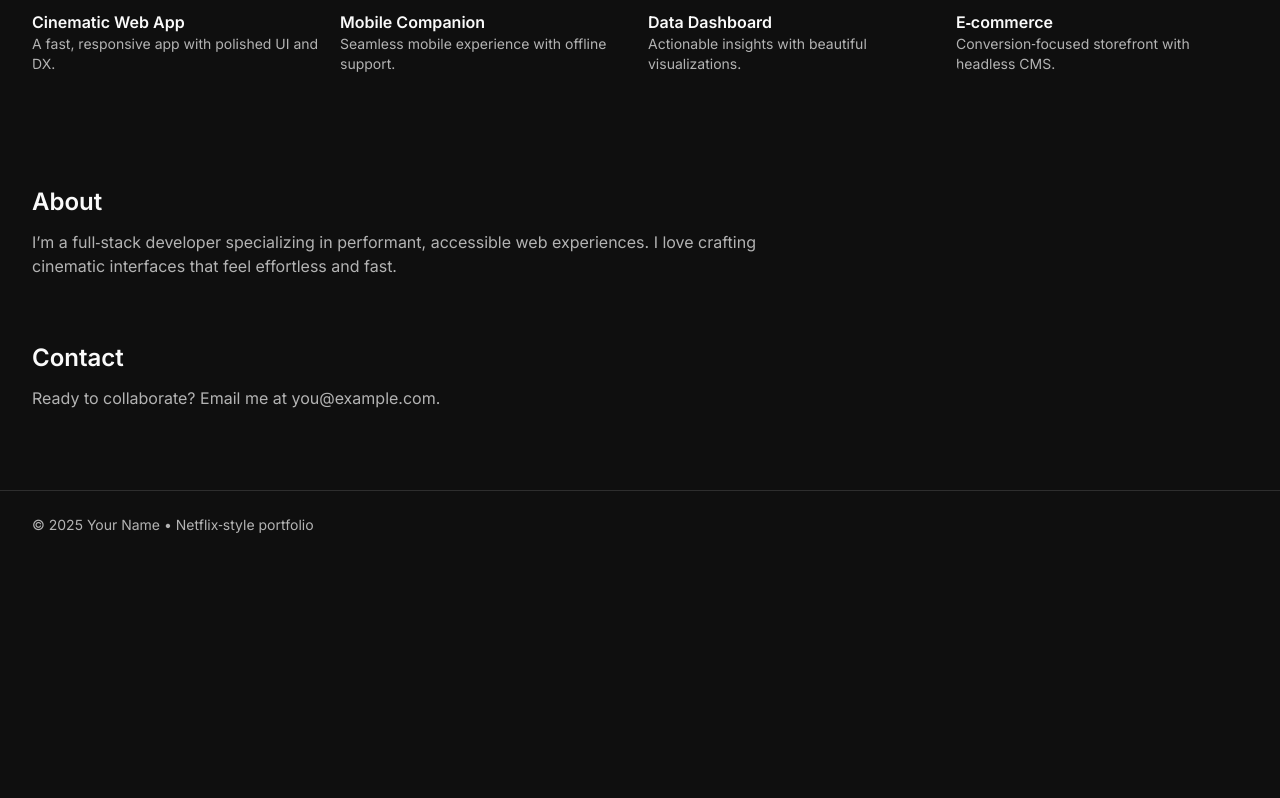
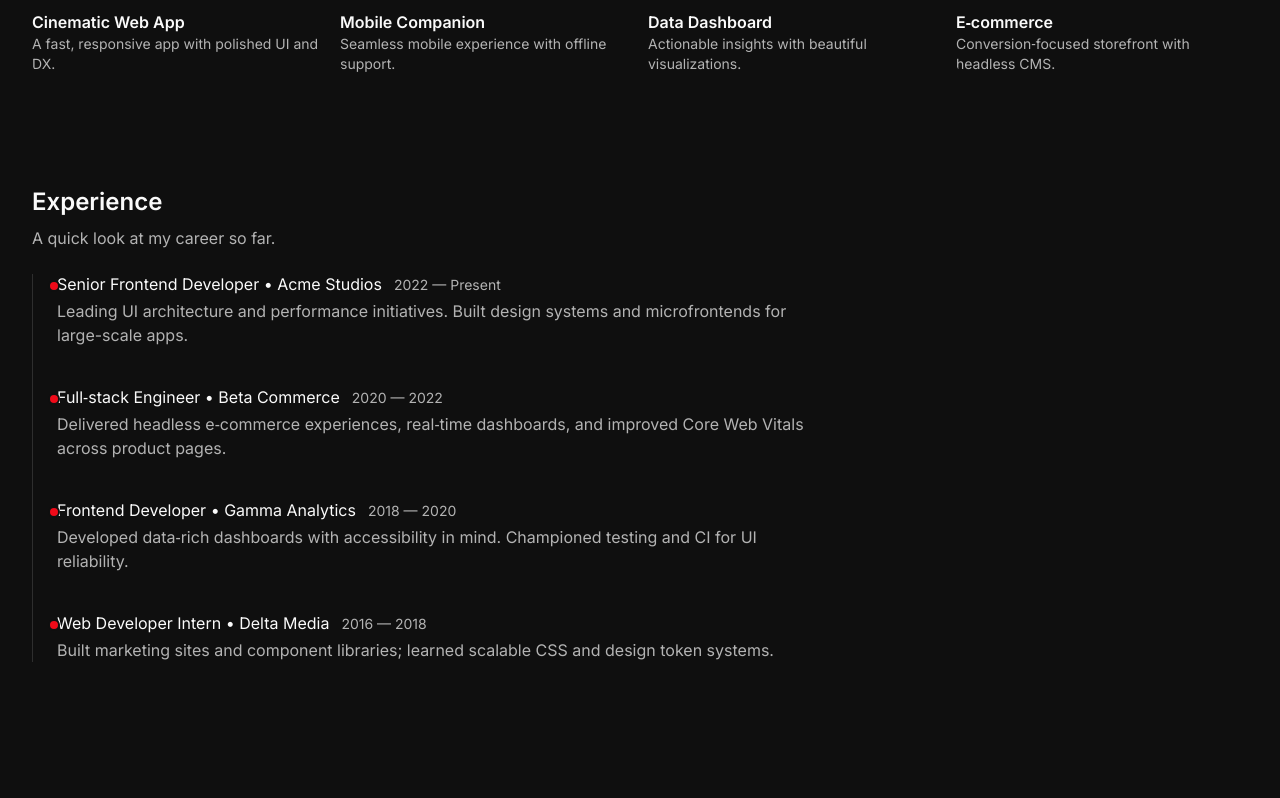
Before and after one commit to awesome-dev-commits/my-cinematic-folio, a React (Vite) app: page / in a window 1280 px wide. Shown: the part 742-1540 px from the top of the page. Before the commit the page ends 1301 px from the top, so only its background shows below. Built offline with nearby package versions, Linux system fonts and the light colour scheme.

Commit message:
Add work experience section
Add a new section to the portfolio website to display work experience in a timeline format.

```diff
--- /dev/null
+++ b/src/components/sections/ExperienceTimeline.tsx
@@ -0,0 +1,68 @@
+import React from "react";
+
+ type ExperienceItem = {
+  role: string;
+  company: string;
+  period: string;
+  description: string;
+};
+
+const items: ExperienceItem[] = [
+  {
+    role: "Senior Frontend Developer",
+    company: "Acme Studios",
+    period: "2022 — Present",
+    description:
+      "Leading UI architecture and performance initiatives. Built design systems and microfrontends for large-scale apps.",
+  },
+  {
+    role: "Full‑stack Engineer",
+    company: "Beta Commerce",
+    period: "2020 — 2022",
+    description:
+      "Delivered headless e‑commerce experiences, real‑time dashboards, and improved Core Web Vitals across product pages.",
+  },
+  {
+    role: "Frontend Developer",
+    company: "Gamma Analytics",
+    period: "2018 — 2020",
+    description:
+      "Developed data‑rich dashboards with accessibility in mind. Championed testing and CI for UI reliability.",
+  },
+  {
+    role: "Web Developer Intern",
+    company: "Delta Media",
+    period: "2016 — 2018",
+    description:
+      "Built marketing sites and component libraries; learned scalable CSS and design token systems.",
+  },
+];
+
+export default function ExperienceTimeline() {
+  return (
+    <section id="experience" className="container py-12 md:py-16 animate-fade-in">
+      <header className="mb-6">
+        <h2 className="text-2xl font-semibold mb-2 story-link">Experience</h2>
+        <p className="text-muted-foreground">A quick look at my career so far.</p>
+      </header>
+
+      <ol aria-label="Work experience timeline" className="relative border-l border-border pl-6">
+        {items.map((item, idx) => (
+          <li key={idx} className="relative mb-10 pl-0">
+            <span
+              aria-hidden
+              className="absolute -left-[9px] top-1.5 h-3 w-3 rounded-full bg-primary border-2 border-background"
+            />
+            <div className="flex flex-wrap items-baseline gap-x-3">
+              <h3 className="font-medium leading-tight">
+                {item.role} • {item.company}
+              </h3>
+              <time className="text-sm text-muted-foreground">{item.period}</time>
+            </div>
+            <p className="mt-1 text-muted-foreground max-w-3xl">{item.description}</p>
+          </li>
+        ))}
+      </ol>
+    </section>
+  );
+}
--- a/src/pages/Index.tsx
+++ b/src/pages/Index.tsx
@@ -1,5 +1,6 @@
 import Hero from "@/components/sections/Hero";
 import ProjectsRow from "@/components/sections/ProjectsRow";
+import ExperienceTimeline from "@/components/sections/ExperienceTimeline";
 import project1 from "@/assets/project-1.jpg";
 import project2 from "@/assets/project-2.jpg";
 import project3 from "@/assets/project-3.jpg";
@@ -20,6 +21,7 @@ const Index = () => {
 
       <main>
         <ProjectsRow id="projects" title="My Projects" items={projects} />
+        <ExperienceTimeline />
 
         <section id="about" className="container py-12 md:py-16">
           <article className="max-w-3xl">
```
